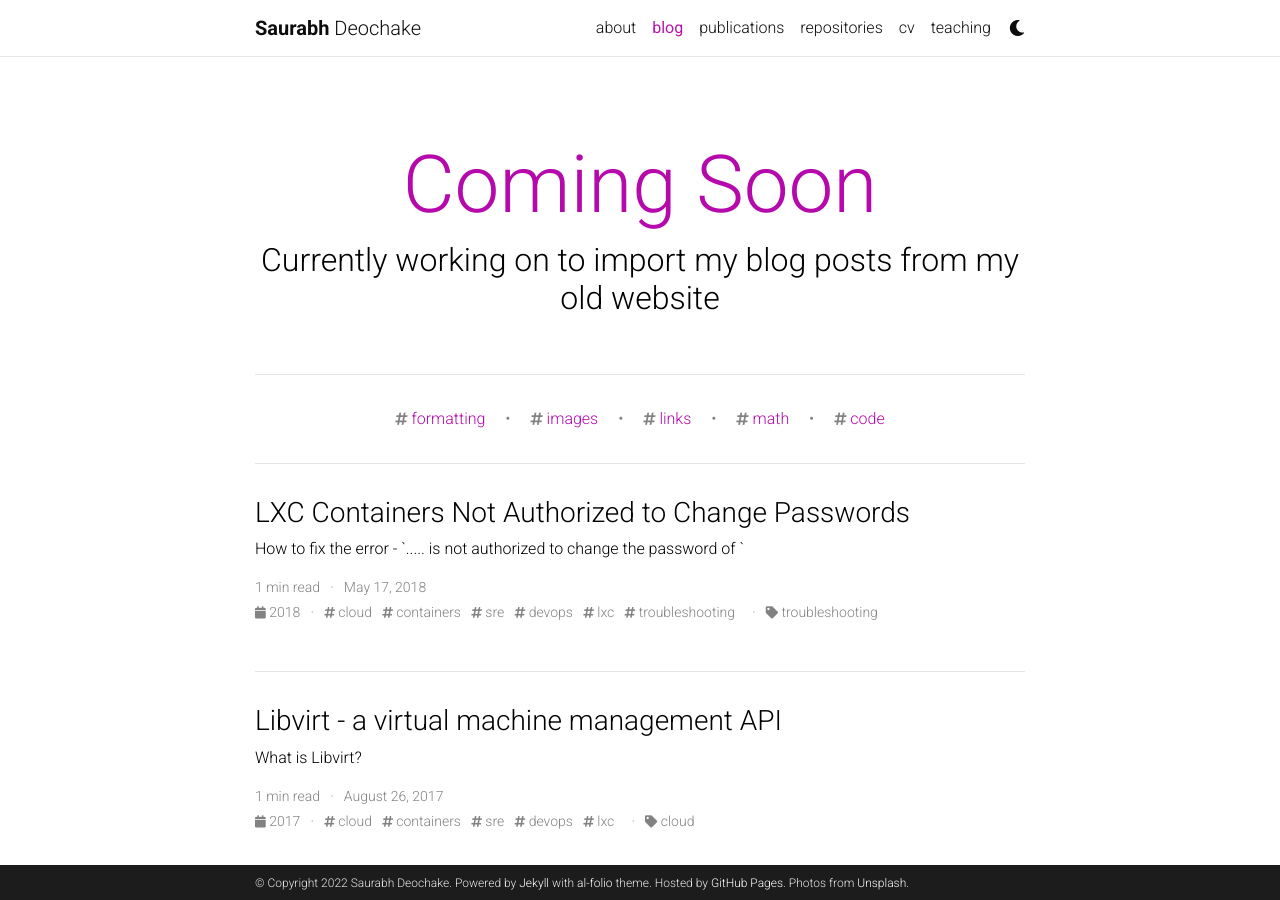
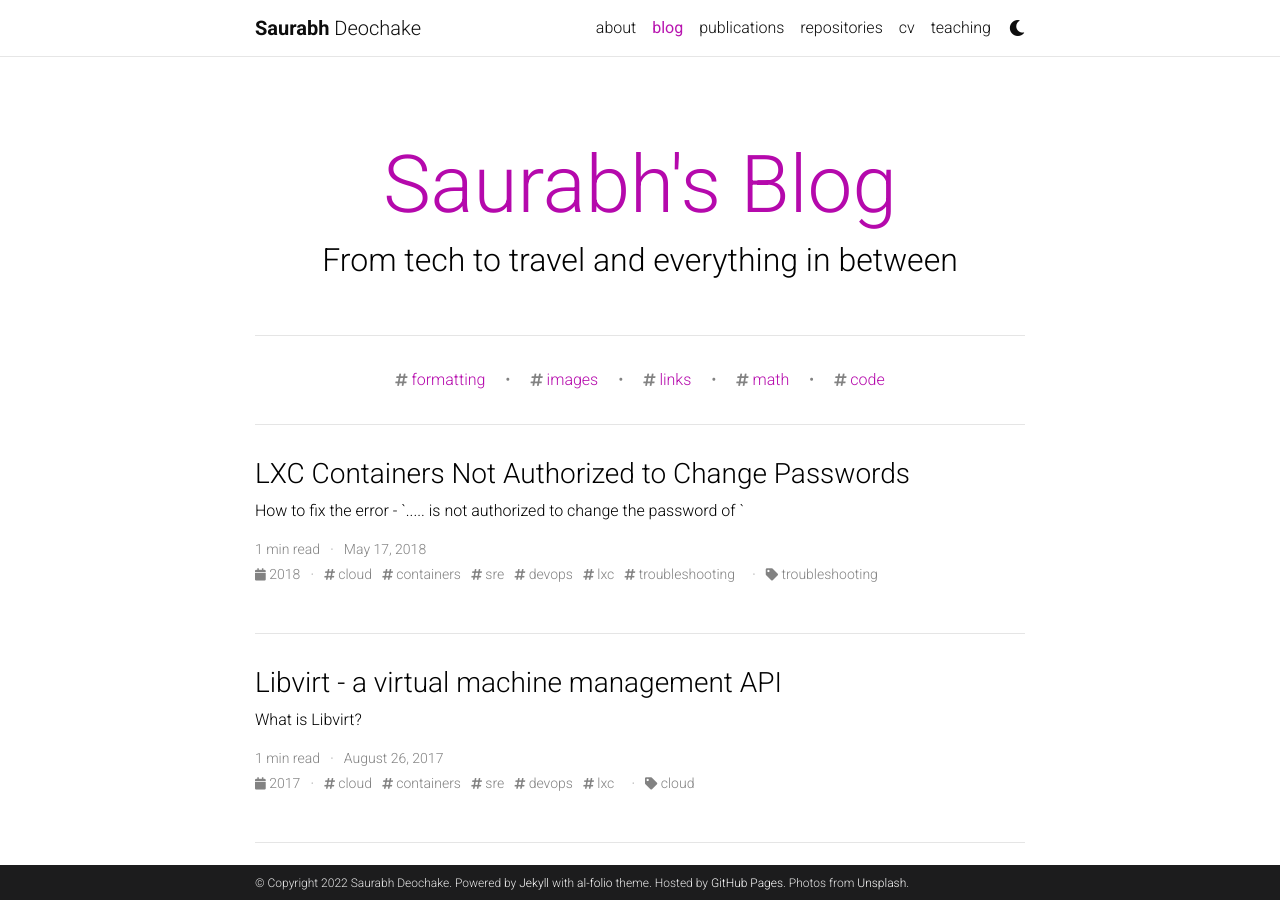
Before and after one commit to saurabh-deochake/saurabh-deochake.github.io, a Jekyll site: the page built from blog/index.html, in a window 1280 px wide and 900 px high. Built offline with Jekyll 4.4.1, drawn with Linux system fonts in a browser that asks for light colours; the list of posts is cut into pages by our own code; comment, search, counter and statistics services are not loaded; a style sheet for code colours, icons or effects is not loaded.

Commit message:
added blog posts

```diff
--- a/_config.yml
+++ b/_config.yml
@@ -112,9 +112,9 @@ bing_site_verification:  # out your bing-site-verification ID (Bing Webmaster)
 # Blog
 # -----------------------------------------------------------------------------
 
-blog_name: Coming Soon # blog_name will be displayed in your blog page
+blog_name: Saurabh's Blog # blog_name will be displayed in your blog page
 blog_nav_title: blog # your blog must have a title for it to be displayed in the nav bar
-blog_description: Currently working on to import my blog posts from my old website
+blog_description: From tech to travel and everything in between
 permalink: /blog/:year/:title/
 
 # Pagination
```
